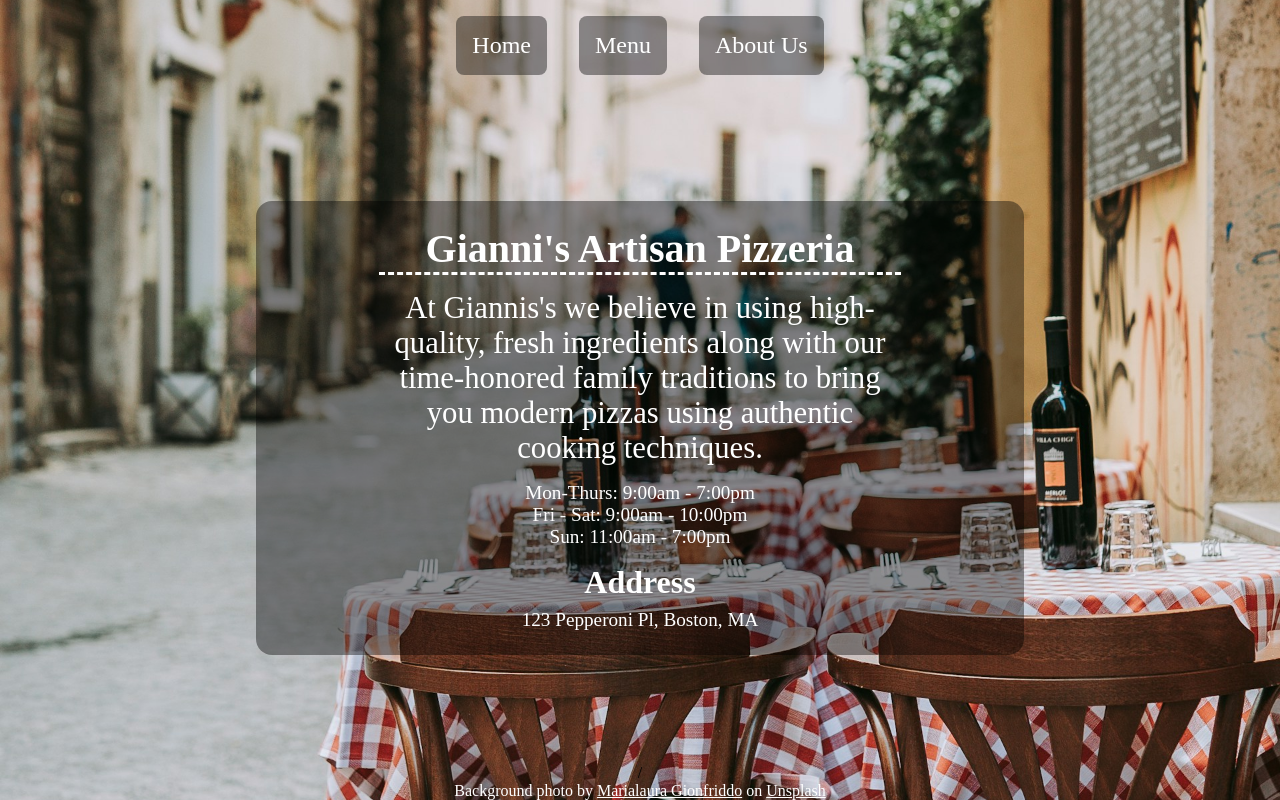
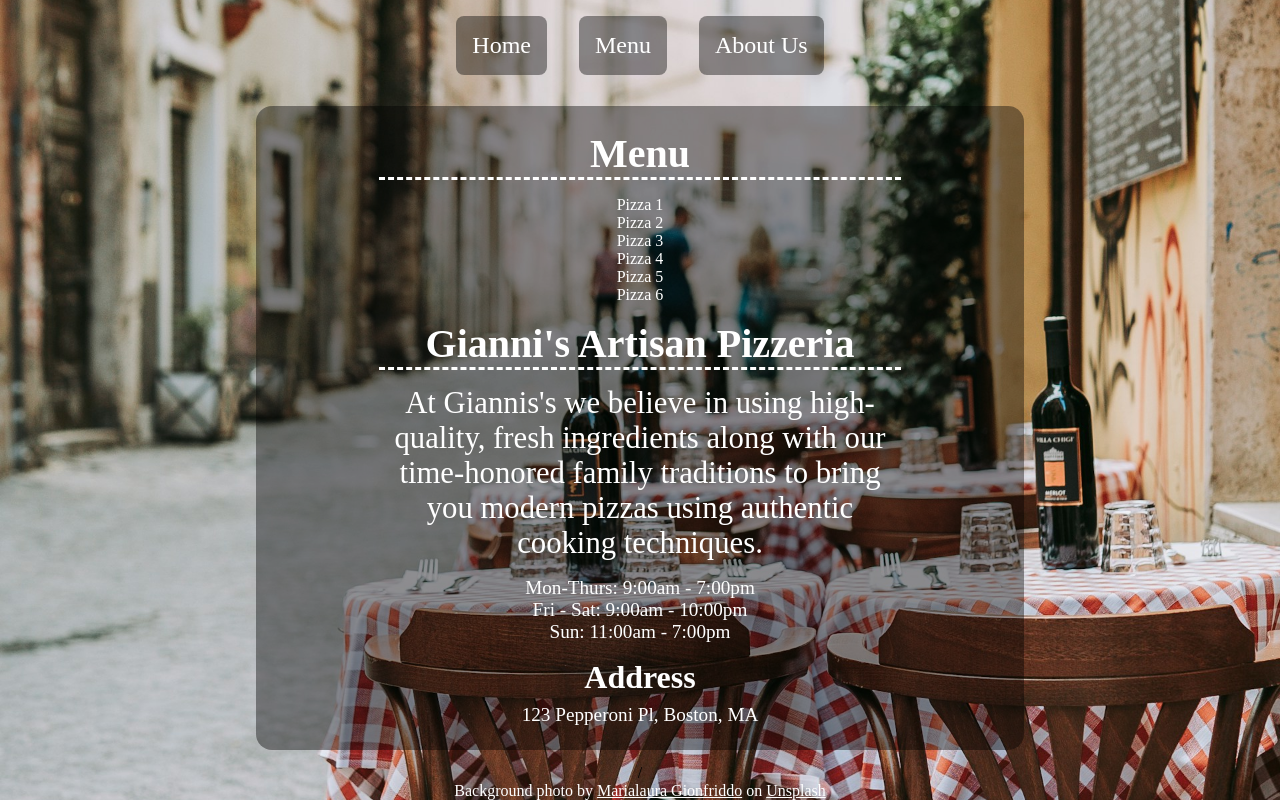
Before and after one commit to wesgunning/webpack-restaurant, a website built with webpack: page src/index.html in a window 1280 px wide. Built offline with nearby package versions, Linux system fonts and the light colour scheme.

Commit message:
Start hard-code menu layout

```diff
--- a/src/index.html
+++ b/src/index.html
@@ -38,6 +38,19 @@
                 <h1>Menu</h1>
             </div>-->
 
+            <!-- Menu -->
+            <div id="content-header">
+                <h1>Menu</h1>
+            </div>
+            <div class="menu-items">
+                <ul>Pizza 1</ul>
+                <ul>Pizza 2</ul>
+                <ul>Pizza 3</ul>
+                <ul>Pizza 4</ul>
+                <ul>Pizza 5</ul>
+                <ul>Pizza 6</ul>
+            </div>
+
         </div>
     </div>/
     <footer>
```
Also changed, not shown: test.txt (deleted).
